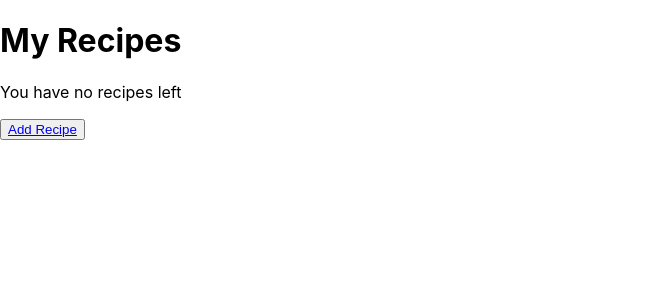
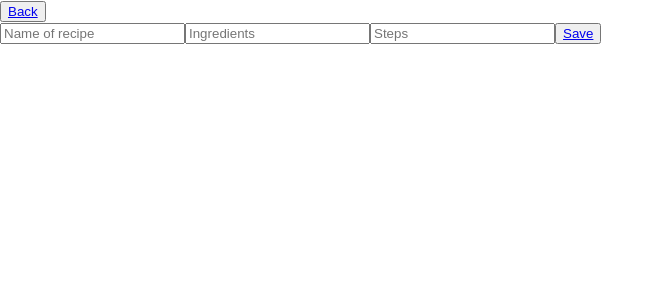
Before and after one commit to jess2187/recipes-app, a React (Create React App) app: page /addRecipe in a window 1280 px wide. Shown: the top 300 px of the page, without its empty margins (0-664 px from the left). Built offline with nearby package versions, Linux system fonts and the light colour scheme.

Commit message:
Working prototype, mvp w/o css

```diff
--- a/public/index.html
+++ b/public/index.html
@@ -2,7 +2,6 @@
 <html lang="en">
   <head>
     <meta charset="utf-8" />
-    <link rel="icon" href="%PUBLIC_URL%/favicon.ico" />
     <meta name="viewport" content="width=device-width, initial-scale=1" />
     <meta name="theme-color" content="#000000" />
     <meta
--- a/src/AddRecipe.js
+++ b/src/AddRecipe.js
@@ -1,49 +1,62 @@
-import React, {useState}  from 'react';
+import React, {useState, useReducer, useRef, useEffect}  from 'react';
+import {BrowserRouter as Router, Route, Link, Switch} from 'react-router-dom';
 
-function AddRecipe({addRecipe}) {
-  const [value, setValue] = useState({name: '', indredients: '', steps: ''})
 
+const initialState = {
+  name: '',
+  ingredients: '',
+  steps: '',
+}
+
+function reducer(state, {field, value}) {
+  return {
+    ...state,
+    [field]: value
+  }
+}
+
+function User({addRecipe}) {
+  const [state, dispatch] = useReducer(reducer, initialState)
+
+  const onChange = (e) => {
+    dispatch({field: e.target.name, value: e.target.value})
+  }
+
+  const {name, ingredients, steps} = state
 
   const handleSubmit = e => {
     e.preventDefault()
-    if (!value) return
-    addRecipe(value)
-    setValue({name: '', indredients: '', steps: ''})
+    if (!name || !ingredients || !steps) return
+    addRecipe(name)
+    localStorage.setItem(name, JSON.stringify({'name': name, 'ingredients': ingredients, 'steps': steps}))
   }
 
   return (
-    <form >
-      Name:
+    <div>
+    <button><Link to={'/'}>Back</Link></button>
+    <form>
       <input
-        type='text'
-        className='input'
-        value={value}
-        name='name'
-        placeHolder='Add recipe name here'
-        onChange={e => setValue({[e.target.name]: e.target.value})}
+        name= 'name'
+        value={name}
+        placeholder= 'Name of recipe'
+        onChange={onChange}
       />
-      <br/>
-      Ingredients:
       <input
-        type='text'
-        className='input'
-        value={value}
-        name='ingredients'
-        placeHolder='Add ingredients here'
-        onChange={e => setValue({[e.target.name]: e.target.value})}
+        name= 'ingredients'
+        value={ingredients}
+        placeholder= 'Ingredients'
+        onChange={onChange}
       />
-      <br/>
-      Steps:
       <input
-        type='text'
-        className='input'
-        value={value}
-        name='steps'
-        placeHolder='Add steps here'
-        onChange={e => setValue({[e.target.name]: e.target.value})}
+        name= 'steps'
+        value={steps}
+        placeholder= 'Steps'
+        onChange={onChange}
       />
-      <input type="submit" value="Submit" onClick={handleSubmit}/>
+      <button type="submit" value="Submit" onClick={handleSubmit}><Link to={"/"}>Save</Link></button>
     </form>
+    </div>
   )
 }
-export default AddRecipe
+
+export default User
--- a/src/App.js
+++ b/src/App.js
@@ -1,6 +1,7 @@
 import React, {useState} from 'react'
-import Recipes from './Recipes'
+import RecipeList from './RecipeList'
 import AddRecipe from './AddRecipe'
+import Recipe from './Recipe'
 import {BrowserRouter as Router, Route, Link, Switch} from 'react-router-dom';
 
 function GetRecipes(){
@@ -12,9 +13,11 @@ function App() {
 
   const deleteRecipe = index => {
     const newRecipes = [...recipes]
-    newRecipes.splice(index, 1)
+    localStorage.removeItem(newRecipes.splice(index, 1))
+    // newRecipes.splice(index, 1)
     setRecipes(newRecipes)
     localStorage.setItem('mySavedRecipes', JSON.stringify(newRecipes))
+
   }
 
   const addRecipe = name => {
@@ -25,28 +28,23 @@ function App() {
 
   let items = [
     {name: "My Recipes", link:"/"},
-    {name: "Add Recipe", link:"/recipe"}
+    {name: "Add Recipe", link:"/addRecipe"},
+    {name: "Recipe", link:"/recipe"},
   ]
-
-  let tags = items.map((item, i) => {
-    return (
-      <li key={i}>
-        <Link to={item.link}>{item.name}</Link>
-      </li>
-    )
-  })
 
   return (
     <div className='todo-app container'>
       <Router>
         <Switch>
-          <Route path="/recipe">
-            <button><Link to={"/"}>Back</Link></button>
+
+          <Route path='/addRecipe'>
+            {/* <button><Link to={'/'}>Back</Link></button> */}
             <AddRecipe addRecipe={addRecipe} />
           </Route>
-          <Route path="/">
-            <Recipes recipes={recipes} deleteRecipe={deleteRecipe}/>
-            <button><Link to={"/recipe"}>{"Add Recipe"}</Link></button>
+          <Route path='/:recipe' component={Recipe}/>
+          <Route path='/'>
+            <RecipeList recipes={recipes} deleteRecipe={deleteRecipe}/>
+            <button><Link to={"/addRecipe"}>{"Add Recipe"}</Link></button>
           </Route>
         </Switch>
       </Router>
--- /dev/null
+++ b/src/Recipe.js
@@ -0,0 +1,21 @@
+import React, {useParams} from 'react'
+import {BrowserRouter as Router, Route, Link, Switch} from 'react-router-dom'
+
+function Recipe ({match}){
+  //
+  // let data = props.match.params.handle
+  let params = match.params
+  let data = JSON.parse(localStorage.getItem(params.recipe))
+  return (
+    <div>
+      <button><Link to={'/'}>Back</Link></button>
+      <h1>{data.name}</h1>
+      <h2>Ingredients</h2>
+      <p>{data.ingredients}</p>
+      <h2>Steps</h2>
+      <p>{data.steps}</p>
+    </div>
+  )
+}
+
+export default Recipe
--- a/src/Recipes.js
+++ b/src/RecipeList.js
@@ -1,13 +1,14 @@
 import React from 'react';
+import {BrowserRouter as Router, Route, Link, Switch} from 'react-router-dom';
 
-const Recipes = ({recipes, deleteRecipe}) => {
+const RecipeList = ({recipes, deleteRecipe}) => {
 
     // checks if there are any todos (if empty)
     const recipeList = recipes.length ? (
         recipes.map((recipe, index) => {
            return (
                 <div className= 'collection-item' key={index}>
-                    <span>{recipe.name}</span>
+                    <button><Link to={'/'+recipe.name}>{recipe.name}</Link></button>
                     <button onClick={() => deleteRecipe(index)}> Delete </button>
                 </div>
            )
@@ -23,4 +24,4 @@ const Recipes = ({recipes, deleteRecipe}) => {
     )
 }
 
-export default Recipes
+export default RecipeList
```
